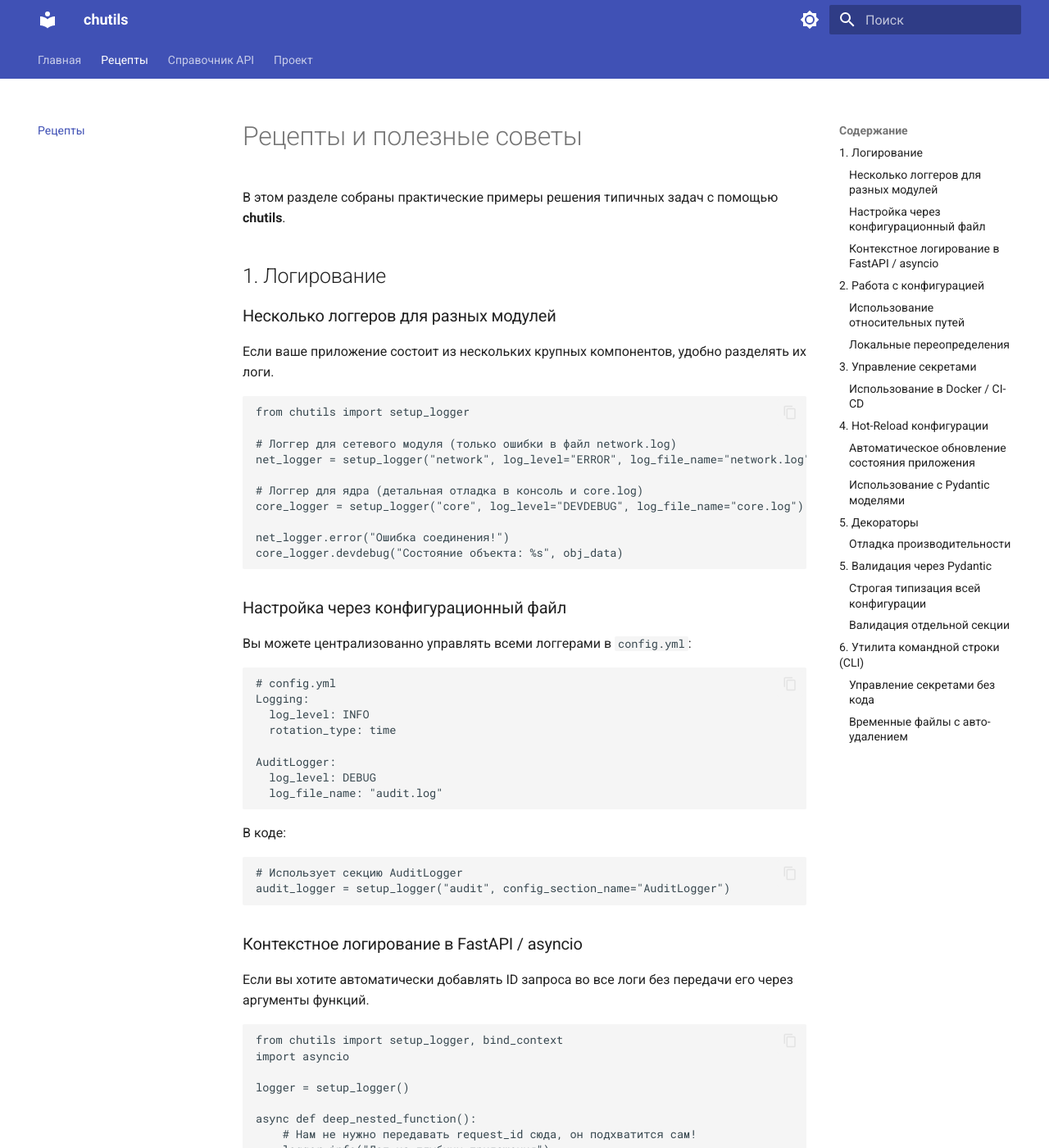
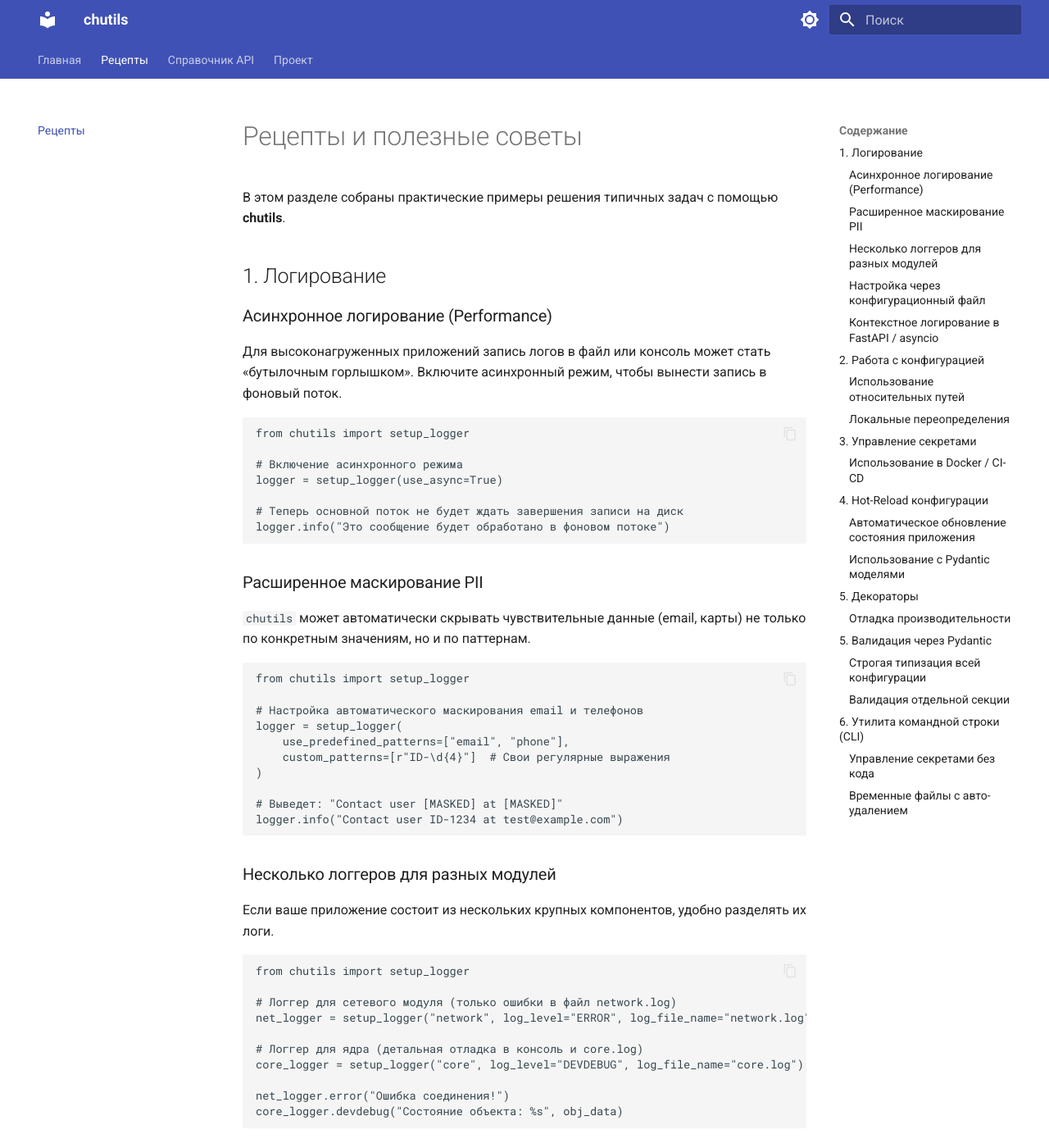
Before and after one commit to Chu4hel/chutils, an MkDocs documentation site: the page built from docs/recipes.md, in a window 1280 px wide and 1400 px high. Shown: the whole window at 82% size. Built offline with MkDocs 1.6.1 and Material for MkDocs 9.7.7, drawn with Linux system fonts in a browser that asks for light colours.

Commit message:
docs: Synchronize docs for track 'Logging Performance & Security'

````diff
--- a/docs/recipes.md
+++ b/docs/recipes.md
@@ -3,6 +3,39 @@
 В этом разделе собраны практические примеры решения типичных задач с помощью **chutils**.
 
 ## 1. Логирование
+
+### Асинхронное логирование (Performance)
+
+Для высоконагруженных приложений запись логов в файл или консоль может стать «бутылочным горлышком». Включите
+асинхронный режим, чтобы вынести запись в фоновый поток.
+
+```python
+from chutils import setup_logger
+
+# Включение асинхронного режима
+logger = setup_logger(use_async=True)
+
+# Теперь основной поток не будет ждать завершения записи на диск
+logger.info("Это сообщение будет обработано в фоновом потоке")
+```
+
+### Расширенное маскирование PII
+
+`chutils` может автоматически скрывать чувствительные данные (email, карты) не только по конкретным значениям, но и по
+паттернам.
+
+```python
+from chutils import setup_logger
+
+# Настройка автоматического маскирования email и телефонов
+logger = setup_logger(
+    use_predefined_patterns=["email", "phone"],
+    custom_patterns=[r"ID-\d{4}"]  # Свои регулярные выражения
+)
+
+# Выведет: "Contact user [MASKED] at [MASKED]"
+logger.info("Contact user ID-1234 at test@example.com")
+```
 
 ### Несколько логгеров для разных модулей
 
@@ -53,14 +86,17 @@ import asyncio
 
 logger = setup_logger()
 
+
 async def deep_nested_function():
     # Нам не нужно передавать request_id сюда, он подхватится сам!
     logger.info("Лог из глубины приложения")
+
 
 async def handle_request(request_id: str):
     bind_context(request_id=request_id)
     logger.info("Начало обработки")
     await deep_nested_function()
+
 
 # В асинхронном цикле контексты изолированы
 asyncio.gather(
@@ -132,6 +168,7 @@ from chutils import (
 
 logger = setup_logger()
 
+
 def update_app_state():
     # Читаем новые значения
     new_limit = get_config_value("App", "rate_limit", 100)
@@ -139,6 +176,7 @@ def update_app_state():
 
     # Здесь можно обновить объект приложения или глобальное состояние
     # app.rate_limiter.set_limit(new_limit)
+
 
 # 1. Подписываемся на изменения
 on_config_change(update_app_state)
@@ -149,7 +187,8 @@ start_config_watcher()
 
 ### Использование с Pydantic моделями
 
-При каждом изменении файла кэш `get_config()` сбрасывается, поэтому вы всегда будете получать свежую провалидированную модель.
+При каждом изменении файла кэш `get_config()` сбрасывается, поэтому вы всегда будете получать свежую провалидированную
+модель.
 
 ```python
 def on_reload():
@@ -186,20 +225,24 @@ process_heavy_task([1, 2, 3])
 
 ### Строгая типизация всей конфигурации
 
-Вы можете описать ожидаемую структуру вашего `config.yml` в виде Pydantic моделей для автоматической валидации при загрузке.
+Вы можете описать ожидаемую структуру вашего `config.yml` в виде Pydantic моделей для автоматической валидации при
+загрузке.
 
 ```python
 from pydantic import BaseModel, Field
 from chutils import get_config
 
+
 class DbConfig(BaseModel):
     host: str
     port: int
+
 
 class AppConfig(BaseModel):
     name: str
     version: str
     db: DbConfig = Field(alias="Database")
+
 
 # Валидация и автодополнение
 cfg = get_config(model=AppConfig)
````
